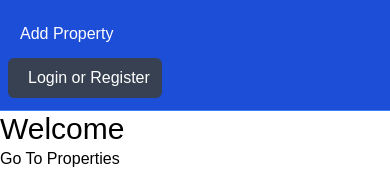
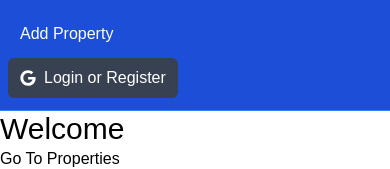
Before and after one commit to NtonBala/property-pulse, a Next.js app: page / in a window 390 px wide. Both pictures are taken after a click on the button "Open main menu". Shown: the part 162-331 px from the top of the page. Built offline with nearby package versions, Linux system fonts and the light colour scheme.

Commit message:
Navbar: fix mobile menu login button icon

```diff
--- a/components/Navbar.jsx
+++ b/components/Navbar.jsx
@@ -177,7 +177,7 @@
               Add Property
             </Link>
             <button className="flex items-center text-white bg-gray-700 hover:bg-gray-900 hover:text-white rounded-md px-3 py-2 my-5">
-              <i className="fa-brands fa-google mr-2"></i>
+              <FaGoogle className="text-white mr-2" />
               <span>Login or Register</span>
             </button>
           </div>
```
